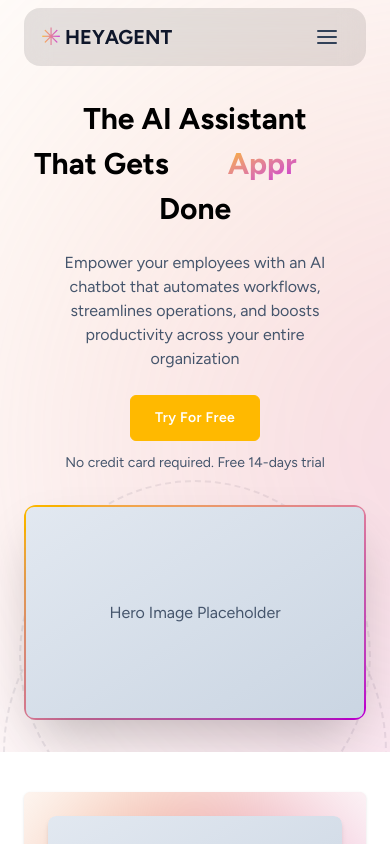
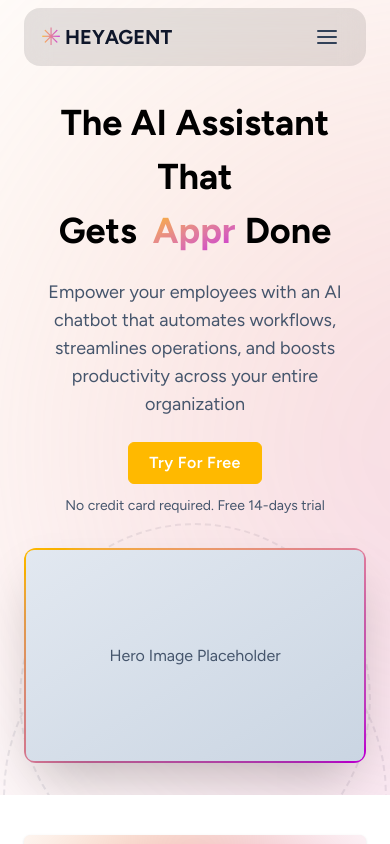
Before and after one commit to heyagent/heyagent, a Next.js app in the folder heyagent-app/: page / in a window 390 px wide. Shown: the top 844 px of the page. Built offline with nearby package versions, Linux system fonts and the light colour scheme.

Commit message:
Revert "Fix hero section typewriter effect on mobile"
This reverts commit 502dde3ca083024740cc9bf36e20e4c269a34042.

```diff
--- a/heyagent-app/app/page.tsx
+++ b/heyagent-app/app/page.tsx
@@ -17,26 +17,20 @@ export default function Home() {
         <div className="container relative z-2 mx-auto px-4 sm:px-6 max-w-7xl">
           <div className="grid grid-cols-1 text-center">
             <div>
-              <h4 className="font-bold lg:leading-normal leading-normal text-3xl sm:text-4xl lg:text-6xl mb-5">
-                The AI Assistant{" "}
-                <span className="block sm:inline">
-                  <br className="hidden sm:block" />
-                  That Gets{" "}
-                  <span className="inline-block min-w-[180px] sm:min-w-[240px] lg:min-w-[320px] text-center">
-                    <TypewriterEffect
-                      words={["Tasks", "Workflows", "Approvals", "Requests", "Operations"]}
-                      className="typewrite bg-gradient-to-br from-amber-400 to-fuchsia-600 text-transparent bg-clip-text"
-                    />
-                  </span>
-                  {" "}Done
-                </span>
+              <h4 className="font-bold lg:leading-normal leading-normal text-4xl lg:text-6xl mb-5">
+                The AI Assistant <br /> That Gets
+                <TypewriterEffect
+                  words={["Tasks", "Workflows", "Approvals", "Requests", "Operations"]}
+                  className="typewrite bg-gradient-to-br from-amber-400 to-fuchsia-600 text-transparent bg-clip-text ms-4"
+                />
+                Done
               </h4>
-              <p className="text-slate-600 dark:text-slate-300 text-base sm:text-lg max-w-xl mx-auto px-4 sm:px-0">
+              <p className="text-slate-600 dark:text-slate-300 text-lg max-w-xl mx-auto">
                 Empower your employees with an AI chatbot that automates workflows, streamlines operations, and boosts productivity across your entire organization
               </p>
               <div className="mt-6">
                 <a
-                  className="py-3 px-6 inline-block font-semibold tracking-wide border align-middle duration-500 text-sm sm:text-base text-center bg-amber-400 hover:bg-amber-500 border-amber-400 hover:border-amber-500 text-white rounded-md"
+                  className="py-2 px-5 inline-block font-semibold tracking-wide border align-middle duration-500 text-base text-center bg-amber-400 hover:bg-amber-500 border-amber-400 hover:border-amber-500 text-white rounded-md"
                   href="/"
                 >
                   Try For Free
```
